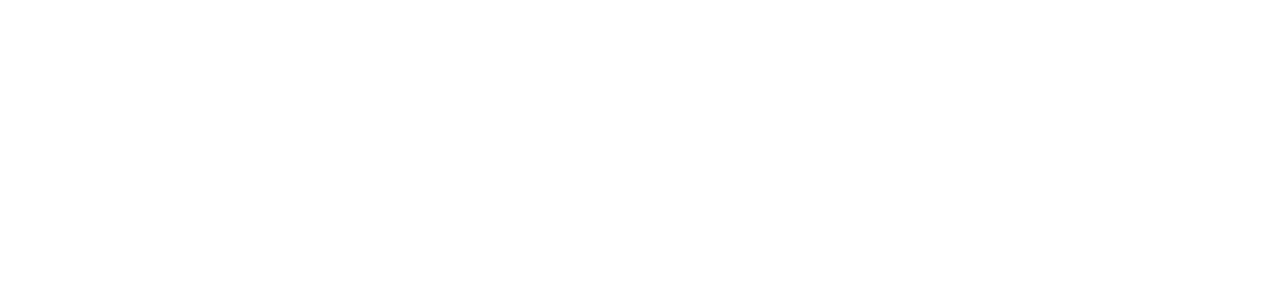
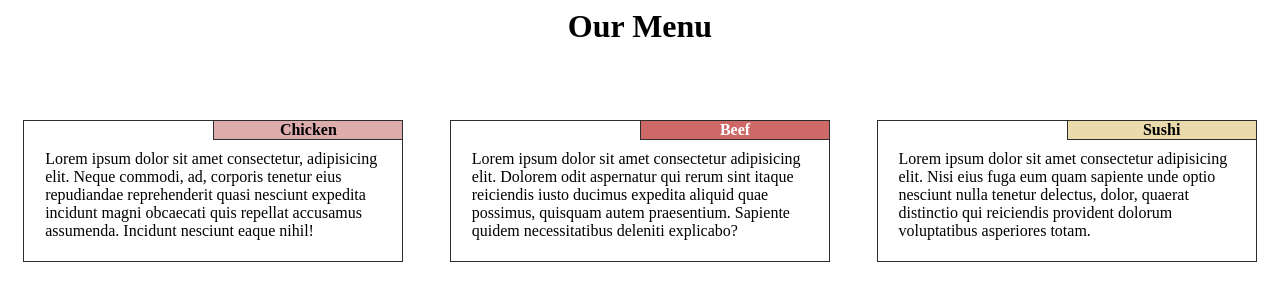
Before and after one commit to SarunSeepomkun/johns-hopkins-module2-solution, a website: page index.html in a window 1280 px wide. Drawn offline with Linux system fonts and the light colour scheme.

Commit message:
second commit
second commit

```diff
--- a/css/styles.css
+++ b/css/styles.css
@@ -0,0 +1,88 @@
+* {
+  padding: 0px;
+  margin: 0px;
+  box-sizing: border-box;
+  font-family: "Times New Roman", Times, serif;
+}
+
+header {
+  width: 100%;
+  height: 10vh;
+  padding: 0.5em;
+  align-items: center;
+  justify-content: center;
+  text-align: center;
+}
+
+main {
+  display: grid;
+  justify-items: center;
+  grid-template-columns: repeat(3, 1fr);
+  margin-top: 2em;
+}
+
+section {
+  width: 380px;
+  border: 1px solid #2d2d2d;
+  padding: 1em;
+  margin: 0.5em;
+  position: relative;
+}
+
+article {
+  position: absolute;
+  top: 0;
+  right: 0;
+  width: 50%;
+  border-top: 0px;
+  border-right: 0px;
+  border-left: 1px;
+  border-bottom: 1px;
+  border-style: solid;
+  border-color: #2d2d2d;
+  text-align: center;
+  font-weight: 600;
+}
+
+div {
+  padding: 0.3em;
+  margin-top: 0.5em;
+}
+
+#Chicken_tag {
+  color: black;
+  background-color: rgba(213, 152, 152, 0.8);
+}
+
+#Beef_tag {
+  color: white;
+  background-color: rgba(193, 69, 67, 0.8);
+}
+
+#Sushi_tag {
+  color: black;
+  background-color: rgba(229, 209, 152, 0.8);
+}
+
+/* @media only screen and (max-width: 992px) {
+    main{
+        grid-template-columns: repeat(2,1fr);
+    }
+} */
+
+@media (max-width: 991px) and (min-width: 768px) {
+  main {
+    grid-template-columns: repeat(2 , 1fr);
+  }
+
+  #Sushi {
+    grid-column: 1 / 3;
+    width: auto;
+  }
+}
+
+@media (max-width: 767px) {
+  main {
+    grid-template-columns: repeat(1, 1fr);
+  }
+}
--- a/index.html
+++ b/index.html
@@ -1,11 +1,44 @@
 <!DOCTYPE html>
 <html lang="en">
-<head>
-    <meta charset="UTF-8">
-    <meta name="viewport" content="width=device-width, initial-scale=1.0">
-    <title>Document</title>
-</head>
-<body>
+  <head>
+    <meta charset="UTF-8" />
+    <meta name="viewport" content="width=device-width, initial-scale=1.0" />
+    <title>module2-solution</title>
+    <link rel="stylesheet" href="css/styles.css" />
+  </head>
+  <body>
+    <header>
+      <h1>Our Menu</h1>
+    </header>
 
-</body>
+    <main>
+      <section id="Chicken">
+        <article id="Chicken_tag">Chicken</article>
+        <div>
+          Lorem ipsum dolor sit amet consectetur, adipisicing elit. Neque
+          commodi, ad, corporis tenetur eius repudiandae reprehenderit quasi
+          nesciunt expedita incidunt magni obcaecati quis repellat accusamus
+          assumenda. Incidunt nesciunt eaque nihil!
+        </div>
+      </section>
+      <section id="Beef">
+        <article id="Beef_tag">Beef</article>
+        <div>
+          Lorem ipsum dolor sit amet consectetur adipisicing elit. Dolorem odit
+          aspernatur qui rerum sint itaque reiciendis iusto ducimus expedita
+          aliquid quae possimus, quisquam autem praesentium. Sapiente quidem
+          necessitatibus deleniti explicabo?
+        </div>
+      </section>
+      <section id="Sushi">
+        <article id="Sushi_tag">Sushi</article>
+        <div>
+          Lorem ipsum dolor sit amet consectetur adipisicing elit. Nisi eius
+          fuga eum quam sapiente unde optio nesciunt nulla tenetur delectus,
+          dolor, quaerat distinctio qui reiciendis provident dolorum
+          voluptatibus asperiores totam.
+        </div>
+      </section>
+    </main>
+  </body>
 </html>
```
Also changed, not shown: package.json (added, +20 -0 lines).
